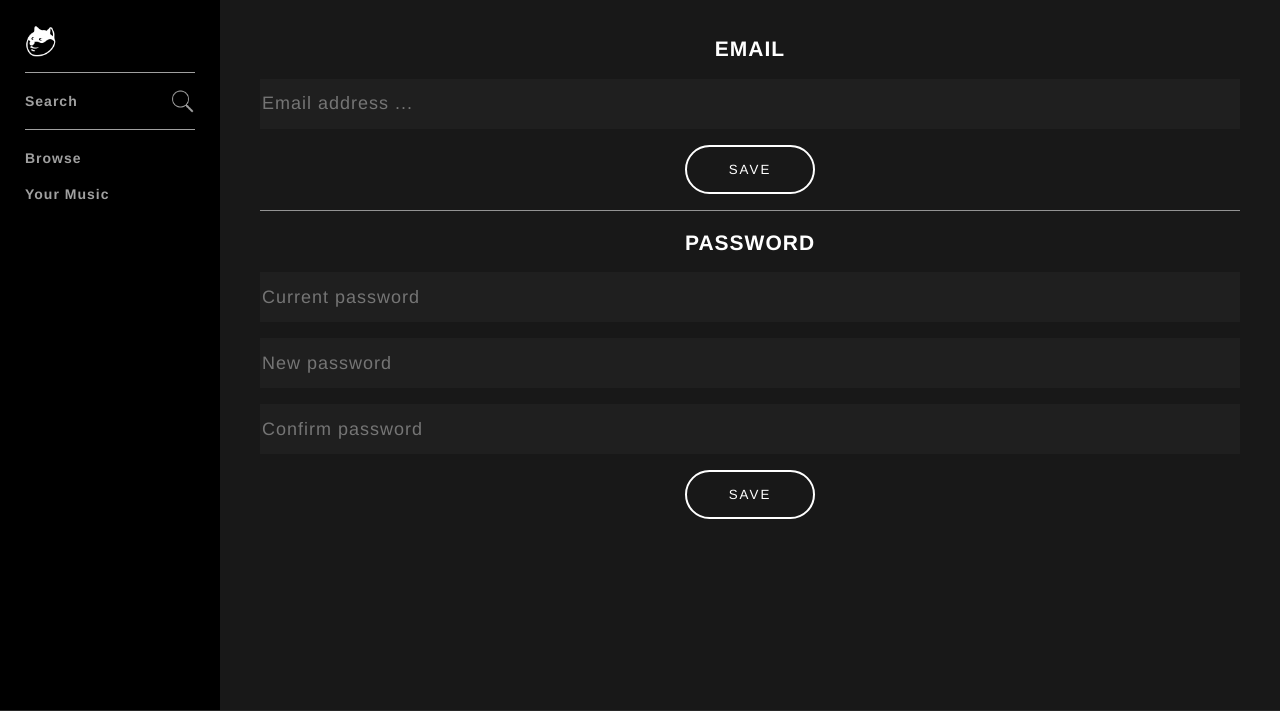
After one commit to hobbit19/music-Spotify, a PHP site: page /updateDetail.php in a window 1280 px wide. The commit adds this page. Shown: the top 711 px of the page. Run offline with PHP 8.4, Linux system fonts and the light colour scheme; the visitor is signed in with stand-in values (Sample User, id 1); data that the repository does not hold is empty.

Commit message:
finish the setting page

```diff
--- a/assets/css/style.css
+++ b/assets/css/style.css
@@ -424,6 +424,8 @@ body{
 .buttonItems .button{
 	display: block;
 	margin:0 auto 20px auto;
+	width:155px;
+	text-align: center;
 }
 
 .playListsContainer{
@@ -468,3 +470,37 @@ body{
 	-webkit-appearance:none;
 	-moz-appearance:none;
 }
+
+.userInfo h1 {
+	text-align: center;
+}
+
+.userDetails{
+	padding:20px;
+}
+.userDetails .container h2{
+	text-align: center;
+}
+
+.userDetails .container input[type="text"],
+.userDetails .container input[type="password"],
+.userDetails .container .button {
+	display: block;
+	margin: 16px auto;
+}
+.userDetails .container input[type="text"],
+.userDetails .container input[type="password"]{
+	height: 50px;
+	width: 100%;
+	background:#1f1f1f;
+	border: none;
+	font-size: 18px;
+	font-weight: 300;
+	padding-left: 0 20px;
+}
+
+
+.userDetails .container .message{
+	color: #2ebd59;
+	font-weight: 300;
+}
--- a/assets/js/script.js
+++ b/assets/js/script.js
@@ -36,6 +36,33 @@ $(document).on("change","select.playlist",function(){
 		select.val("");
 	});
 });
+
+function updateEmail(emailClass){
+	var emailValue = $("."+emailClass).val();
+	$.post("includes/handlers/ajax/updateEmail.php",{email:emailValue,username:userLoggedIn})
+	.done(function(response){
+		$("." + emailClass).nextAll(".message").text(response);
+	})
+}
+
+function updatePassword(oldPasswordClass,newPasswordClass1,newPasswordClass2){
+	var oldPassword = $("."+oldPasswordClass).val();
+	var newPassword1 = $("."+newPasswordClass1).val();
+	var newPassword2 = $("."+newPasswordClass2).val();
+
+	$.post("includes/handlers/ajax/updatePassword.php",{
+	oldPassword:oldPassword,newPassword1:newPassword1,newPassword2:newPassword2,username:userLoggedIn})
+	.done(function(response){
+		$("." + oldPasswordClass).nextAll(".message").text(response);
+	})
+	// console.log("hi");
+}
+
+function logout(){
+	$.post("includes/handlers/ajax/logout.php",function(){
+		location.reload();
+	})
+}
 
 function openPage(url){
 	if(timer!=null){
--- a/includes/classes/User.php
+++ b/includes/classes/User.php
@@ -13,5 +13,16 @@
 		public function getUsername(){
 			return $this->username;
 		}
+		public function getFirstAndLastName(){
+	$query = mysqli_query($this->con, "SELECT concat(firstName, ' ', lastName) as 'name' FROM users WHERE username = '$this->username'");
+	$row = mysqli_fetch_array($query);
+	return $row['name'];
+
+		}
+		public function getEmail(){
+		$query = mysqli_query($this->con, "SELECT email FROM users WHERE username = '$this->username'");
+		$row = mysqli_fetch_array($query);
+		return $row['email'];
+}
 	}
 ?>
--- /dev/null
+++ b/includes/handlers/ajax/logout.php
@@ -0,0 +1,4 @@
+<?php
+session_start();
+session_destroy();
+?>
--- a/includes/header.php
+++ b/includes/header.php
@@ -1,12 +1,15 @@
 <?php
 	include("includes/config.php");
+	include("includes/classes/User.php");
 	include("includes/classes/Artist.php");
 	include("includes/classes/Album.php");
 	include("includes/classes/Song.php");
+	include("includes/classes/Playlist.php");
 	// session_destroy();
 	if(isset($_SESSION['userLoggedIn'])){
-		$userLoggedIn = $_SESSION['userLoggedIn'];
-		echo "<script>userLoggedIn = '$userLoggedIn';</script>";
+		$userLoggedIn = new User($con,$_SESSION['userLoggedIn']);
+		$username = $userLoggedIn->getUsername();
+		echo "<script>userLoggedIn = '$username';</script>";
 	}
 	else{
 		header("Location: register.php");
--- a/includes/navBarContainer.php
+++ b/includes/navBarContainer.php
@@ -24,7 +24,8 @@
 							<span role="link" tabindex="0" onclick="openPage('yourMusic.php')" class="navItemLink">Your Music</span>
 						</div>
 						<div class="navItem">
-							<span role="link" tabindex="0" onclick="openPage('profile.php')" class="navItemLink">Kirk Zhang</span>
+							<span role="link" tabindex="0" onclick="openPage('settings.php')" class="navItemLink">
+								<?php echo $userLoggedIn->getFirstAndLastName(); ?></span>
 						</div>
 					</div>
 
--- /dev/null
+++ b/updateDetail.php
@@ -0,0 +1,21 @@
+<?php
+include("includes/includedFiles.php");
+
+ ?>
+
+ <div class="userDetails">
+ 	<div class="container borderBottom">
+ 		<h2>EMAIL</h2>
+ 		<input type="text" name="email" class="email" placeholder="Email address ..." value="<?php echo $userLoggedIn->getEmail(); ?>">
+ 		<span class="message"></span>
+ 		<button class="button" onclick="updateEmail('email')">SAVE</button>
+ 	</div>
+ 	<div class="container">
+ 		<h2>PASSWORD</h2>
+		 <input type="password" name="oldPassword" class="oldPassword" placeholder="Current password">
+		 <input type="password" name="newPassword1" class="newPassword1" placeholder="New password">
+		 <input type="password" name="newPassword2" class="newPassword2" placeholder="Confirm password">
+		 		<span class="message"></span>
+		 		<button class="button" onclick="updatePassword('oldPassword','newPassword1','newPassword2')">SAVE</button>
+ 	</div>
+ </div>
```
Also changed, not shown: includes/handlers/ajax/updateEmail.php (added, +24 -0 lines), includes/handlers/ajax/updatePassword.php (added, +50 -0 lines), settings.php (added, +16 -0 lines).
